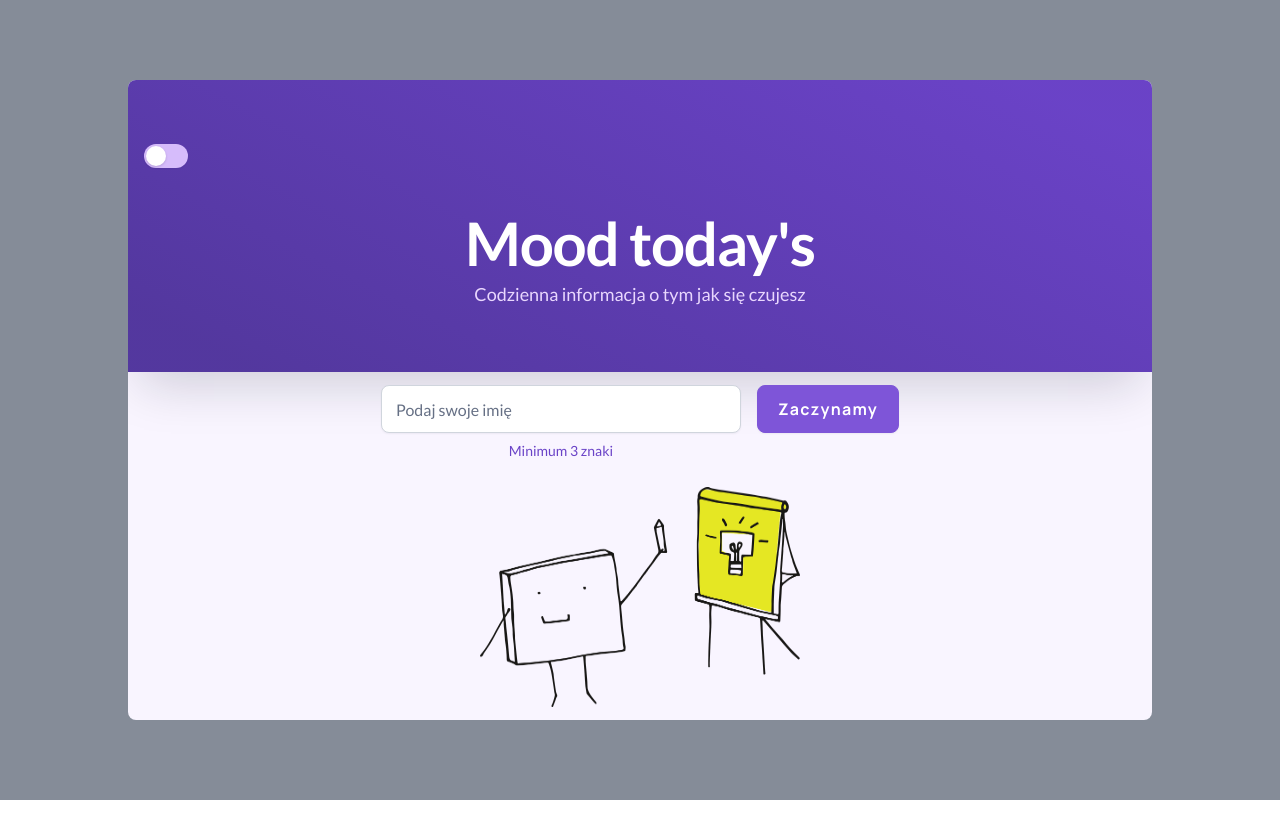
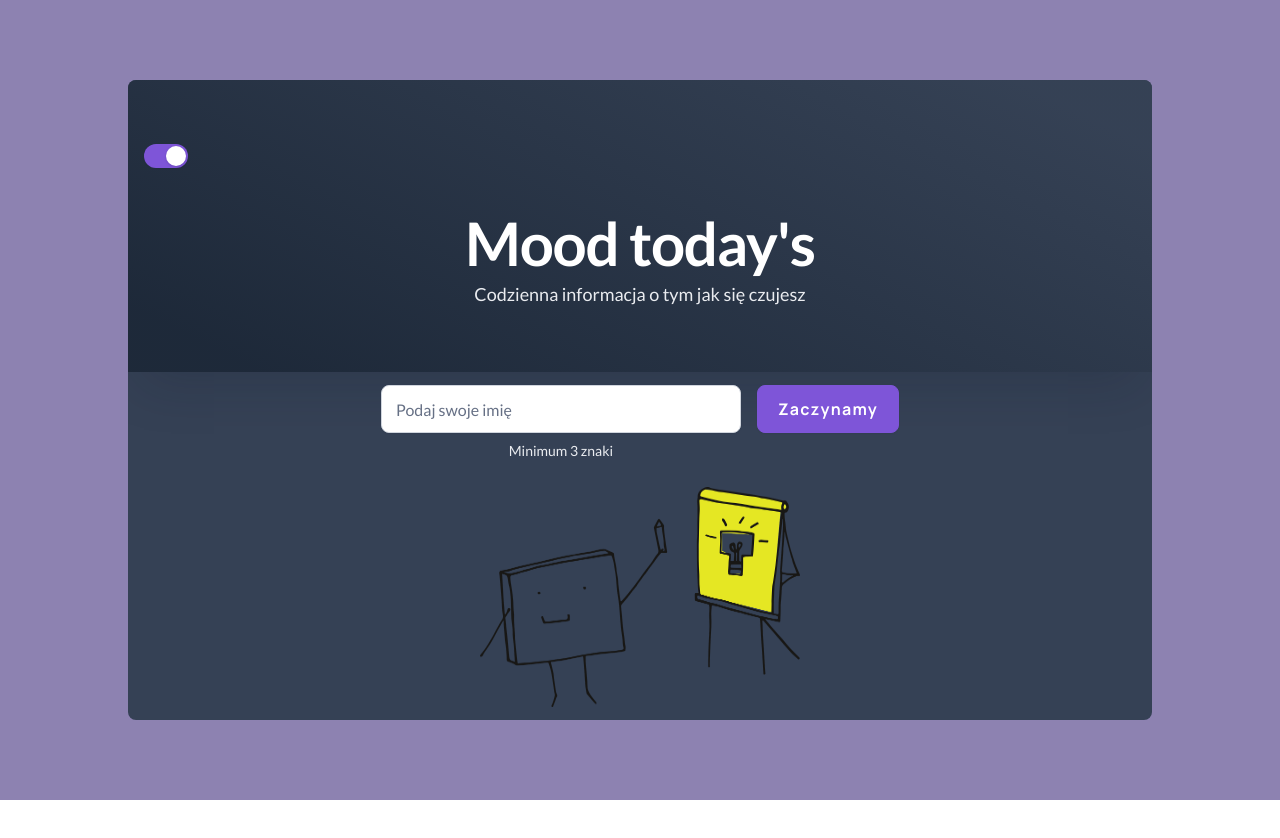
Before and after one commit to Przekol/moodTodays, a website with bundled scripts: page index.html in a window 1280 px wide. Both pictures are taken after a click on the button "Przełącznik trybu nocnego". Shown: the top 838 px of the page. Built offline with nearby package versions, Linux system fonts and the light colour scheme.

Commit message:
add class Theme and UI / corrected in scss

```diff
--- a/index.html
+++ b/index.html
@@ -12,11 +12,11 @@
     <link rel="stylesheet" href="css/style.css">
 </head>
 
-<body class="hidde">
+<body data-theme="light" data-section="body" class="hidde">
     <header class="header has-fade">
         <div class="container">
             <div class="header__toggle">
-                <button aria-label="Przełącznik trybu nocnego" data-toggle-theme class="toggle toggle--md">
+                <button aria-label="Przełącznik trybu nocnego" data-toggle="theme" class="toggle toggle--md">
                     <div class="toggle__circle "></div>
                 </button>
             </div>
@@ -97,7 +97,7 @@
         <div class=" modal">
             <header class="header container">
                 <div class="header__toggle">
-                    <button aria-label="Przełącznik trybu nocnego" data-toggle-theme class="toggle toggle--md">
+                    <button aria-label="Przełącznik trybu nocnego" data-toggle="theme" class="toggle toggle--md">
                         <div class="toggle__circle "></div>
                     </button>
                 </div>
@@ -124,7 +124,7 @@
 
 
 
-    <script src="main.js"></script>
+    <script type="module" src="main.js"></script>
 </body>
 
 </html>
--- /dev/null
+++ b/js/Theme.js
@@ -0,0 +1,62 @@
+import { UI } from './UI.js';
+
+export class Theme extends UI {
+	constructor() {
+		super();
+		this.togglesTheme = this.getElements(this.UiSelectors.toggleTheme);
+		this.body = this.getElement(this.UiSelectors.body);
+		this.theme = localStorage.getItem('theme');
+	}
+
+	init() {
+		for (const toggle of this.togglesTheme) {
+			this.clickToggle(toggle);
+			this.setActiveTheme(toggle);
+		}
+	}
+
+	clickToggle(toggle) {
+		toggle.addEventListener('click', () => {
+			this.checkTheme(toggle);
+		});
+	}
+
+	setActiveTheme(toggle) {
+		this.checkActiveBrowserTheme();
+		this.setToggle(toggle);
+		this.setTheme();
+	}
+
+    checkTheme(toggle) {
+        if (this.theme === 'dark') {
+            this.setToggleToOff(toggle);
+            this.theme = 'light';
+        } else {
+            this.setToggleToOn(toggle);
+            this.theme = 'dark';
+        }
+        this.setTheme();
+    }
+
+	checkActiveBrowserTheme() {
+		if (!this.theme) {
+			const dark = window.matchMedia('(prefers-color-scheme: dark)').matches;
+			dark === true ? (this.theme = 'dark') : (this.theme = 'light');
+		}
+	}
+
+	setToggle(toggle) {
+		this.theme === 'dark' ? this.setToggleToOn(toggle) : this.setToggleToOff(toggle);
+	}
+	setToggleToOn(toggle) {
+		toggle.classList.add('toggle--active');
+	}
+	setToggleToOff(toggle) {
+		toggle.classList.remove('toggle--active');
+	}
+
+	setTheme() {
+		this.body.setAttribute('data-theme', this.theme);
+		localStorage.setItem('theme', this.theme);
+	}
+}
--- /dev/null
+++ b/js/UI.js
@@ -0,0 +1,13 @@
+export class UI {
+	UiSelectors = {
+		body: '[data-section="body"]',
+		// buttons: '[data-button]',
+		toggleTheme: '[data-toggle="theme"]',
+	};
+	getElement(selector) {
+		return document.querySelector(selector);
+	}
+	getElements(selector) {
+		return document.querySelectorAll(selector);
+	}
+}
--- a/main.js
+++ b/main.js
@@ -1,22 +1,27 @@
-const btn = document.querySelector("[data-button]")
-const mood = document.querySelectorAll('[data-mood]');
+import { Theme } from './js/Theme.js';
 
-const a = [...mood]
-console.log(a);
-let num = 0
-num++
-num++
-num++
+// const btn = document.querySelector("[data-button]")
+// const mood = document.querySelectorAll('[data-mood]');
 
-a.forEach(el => {
-    const mood = el.dataset.moodPrevious
-    if (mood === "happy") {
-el.textContent= num
-    }
-});
+// const a = [...mood]
+// console.log(a);
+// let num = 0
+// num++
+// num++
+// num++
 
-btn.addEventListener('click', () => {
-    if (btn.dataset.button === 'advice') {
-        console.log("ok");
-    }
-})
+// a.forEach(el => {
+//     const mood = el.dataset.moodPrevious
+//     if (mood === "happy") {
+// el.textContent= num
+//     }
+// });
+
+// btn.addEventListener('click', () => {
+//     if (btn.dataset.button === 'advice') {
+//         console.log("ok");
+//     }
+// })
+
+const theme = new Theme();
+theme.init()
--- a/scss/abstracts/_colors.scss
+++ b/scss/abstracts/_colors.scss
@@ -12,7 +12,7 @@ $themes: (
 			600: hsla(215, 18%, 34%, 1),
 			700: hsla(217, 23%, 27%, 1),
 			800: hsla(215, 32%, 17%, 1),
-			900: hsl(220, 43%, 11%),
+			900: rgb(16, 24, 40),
 			1000: hsla(0, 0%, 0%, 1),
 		),
 		primary: (
@@ -43,7 +43,7 @@ $themes: (
 	),
 	'dark': (
 		bg: (
-			line:var(--gray-0),
+			line: var(--gray-0),
 			gradient-1: var(--gray-800),
 			gradient-2: var(--gray-700),
 			section: var(--gray-800),
@@ -91,4 +91,9 @@ $rgb: (
 		24,
 		40,
 	),
+	primary: (
+		66,
+		48,
+		126,
+	),
 );
--- a/scss/base/_index.scss
+++ b/scss/base/_index.scss
@@ -1,5 +1,5 @@
+@forward 'root';
 @forward 'variables';
-@forward 'root';
 @forward 'reset';
 @forward 'typography';
 @forward 'base';
--- a/scss/components/_toggles.scss
+++ b/scss/components/_toggles.scss
@@ -50,18 +50,18 @@
 		}
 	}
 }
-@media (prefers-color-scheme: dark) {
-	.toggle {
-		--toggle-bg-color: var(--toggle-bg-color-active);
-		--toggle-bg-color-hover: var(--toggle-bg-color-hover-active);
-		--toggle-translateX: var(--toggle-translateX-active);
-	}
+// @media (prefers-color-scheme: dark) {
+// 	.toggle {
+// 		--toggle-bg-color: var(--toggle-bg-color-active);
+// 		--toggle-bg-color-hover: var(--toggle-bg-color-hover-active);
+// 		--toggle-translateX: var(--toggle-translateX-active);
+// 	}
 
-	body[data-theme='light'] {
-		.toggle {
-			--toggle-bg-color: var(--gray-100);
-			--toggle-circle-bg-color: var(--gray-0);
-			--toggle-translateX: 0%;
-		}
-	}
-}
+// 	body[data-theme='light'] {
+// 		.toggle {
+// 			--toggle-bg-color: var(--primary-300);
+// 			--toggle-circle-bg-color: var(--gray-0);
+// 			--toggle-translateX: 0%;
+// 		}
+// 	}
+// }
--- a/scss/layout/_hero.scss
+++ b/scss/layout/_hero.scss
@@ -7,7 +7,7 @@
 	left: 0;
 	right: 0;
 	bottom: 0;
-	@include blurs(md, dark);
+	@include blurs(md, primary);
 
 	.modal {
 		position: absolute;
```
Also changed, not shown: css/style.css, 1 other file.
